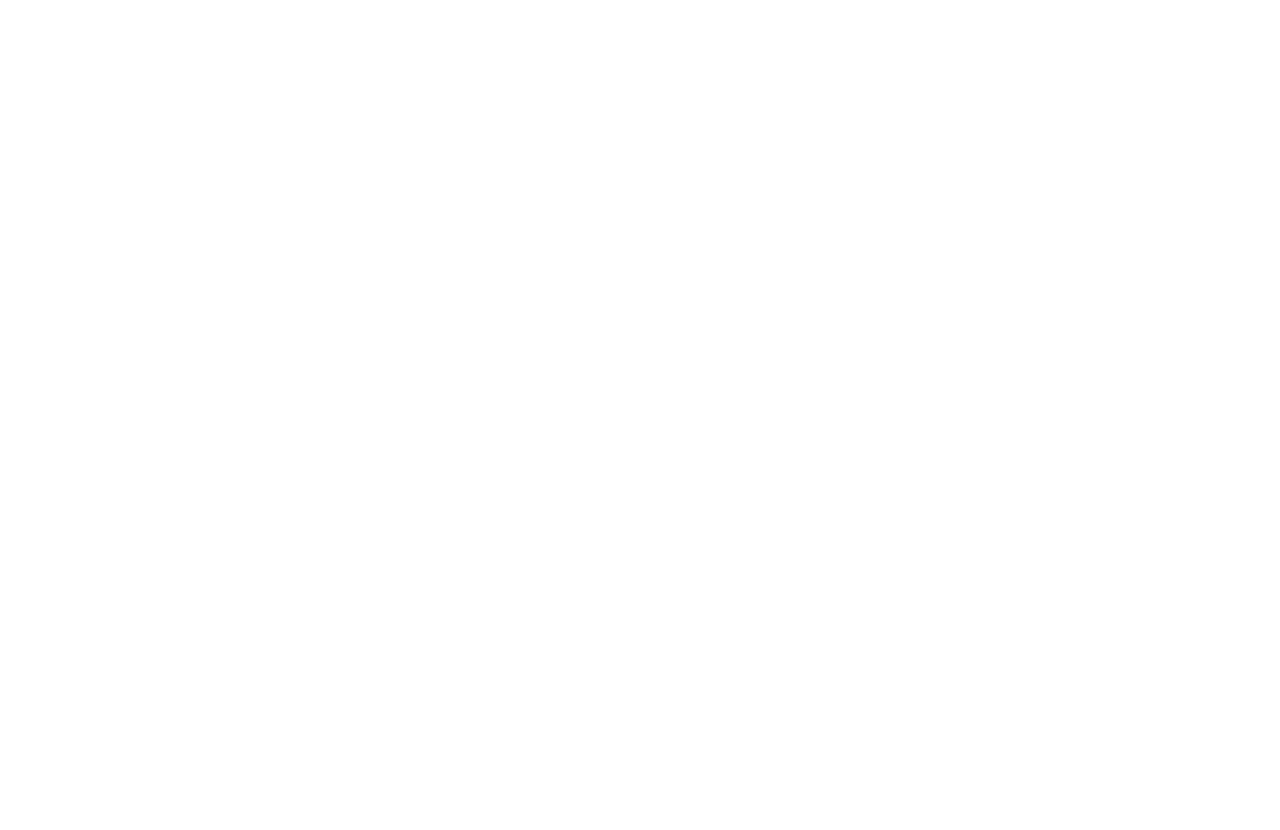
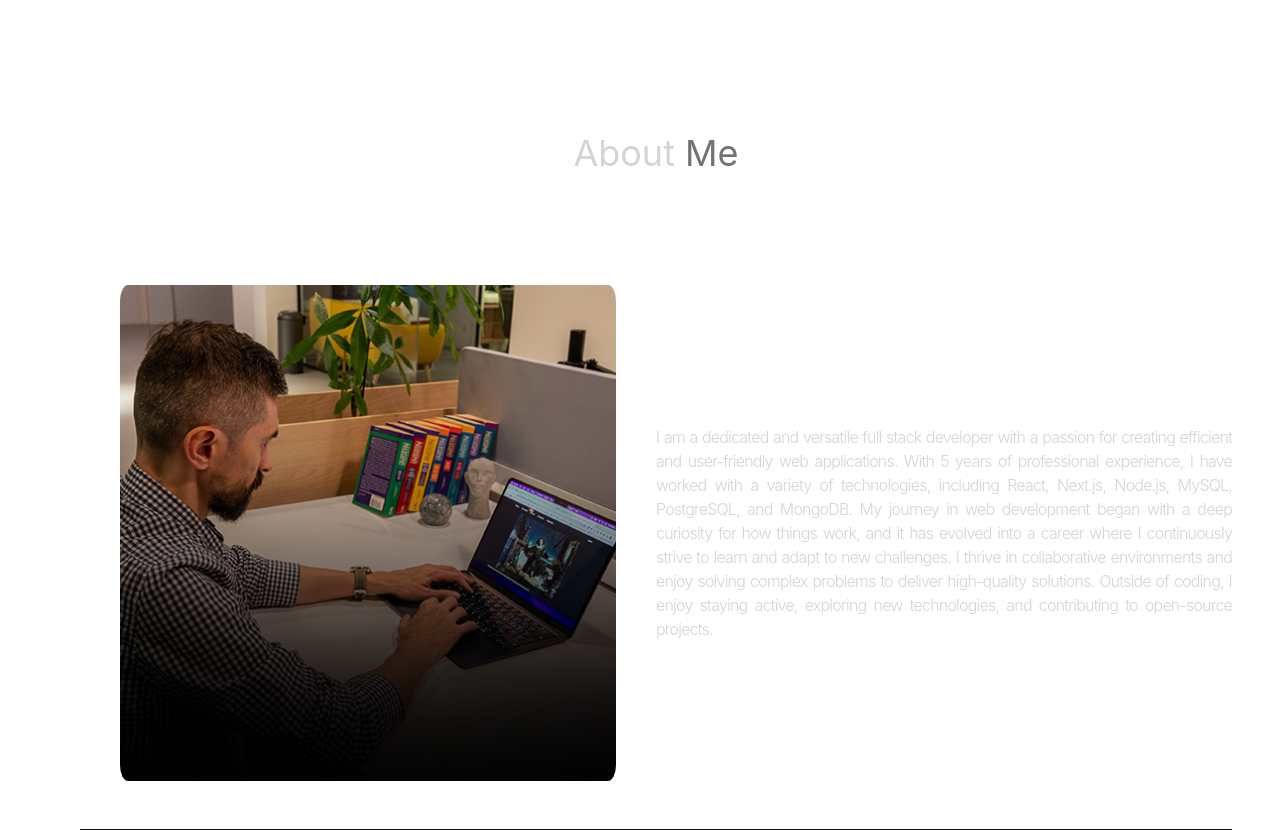
Before and after one commit to Zakerous76/portfolio-react, a React (Vite) app: page / in a window 1280 px wide. Shown: the part 800-1630 px from the top of the page. Before the commit the page ends 933 px from the top, so only its background shows below. Built offline with nearby package versions, Linux system fonts and the light colour scheme; a web font is replaced by a local one.

Commit message:
About: done

```diff
--- a/src/App.jsx
+++ b/src/App.jsx
@@ -1,6 +1,7 @@
 import React from "react";
 import Navbar from "./components/Navbar";
 import Hero from "./components/Hero";
+import About from "./components/About";
 const App = () => {
   return (
     <div className="overflow-x-hidden text-neutral-300 antialiased selection:bg-white selection:text-black mx-auto">
@@ -12,6 +13,7 @@ const App = () => {
         <Navbar></Navbar>
         <div className="main lg:mx-12 ">
           <Hero></Hero>
+          <About></About>
         </div>
       </div>
     </div>
--- /dev/null
+++ b/src/components/About.jsx
@@ -0,0 +1,29 @@
+import React from "react";
+import aboutImg from "../assets/about.jpg";
+import { ABOUT_TEXT } from "../constants";
+
+const About = () => {
+  return (
+    <div className="border-b border-neutral-900 pb-4">
+      <h1 className="my-20 text-center text-4xl">
+        About
+        <span className="text-neutral-500"> Me</span>
+      </h1>
+      <div className="flex flex-wrap">
+        {/* Image Container */}
+        <div className="w-full lg:w-1/2 lg:p-8 flex justify-center items-center">
+          <img className="rounded-2xl px-2" src={aboutImg} alt="about" />
+        </div>
+
+        {/* Text Container */}
+        <div className="w-full lg:w-1/2 lg:flex items-center">
+          <div className="flex justify-center lg:justify-start tracking-tighter text-justify">
+            <p className="my-2 max-w-xl py-6 font-light">{ABOUT_TEXT}</p>
+          </div>
+        </div>
+      </div>
+    </div>
+  );
+};
+
+export default About;
--- a/src/index.css
+++ b/src/index.css
@@ -1,5 +1,5 @@
+@import url("https://fonts.googleapis.com/css2?family=FAMILY_NAME:wght@WEIGHT_OR_RANGE&display=swap");
 @import "tailwindcss";
-@import url("https://fonts.googleapis.com/css2?family=FAMILY_NAME:wght@WEIGHT_OR_RANGE&display=swap");
 
 :root {
   font-family: Inter, system-ui, Avenir, Helvetica, Arial, sans-serif;
```
